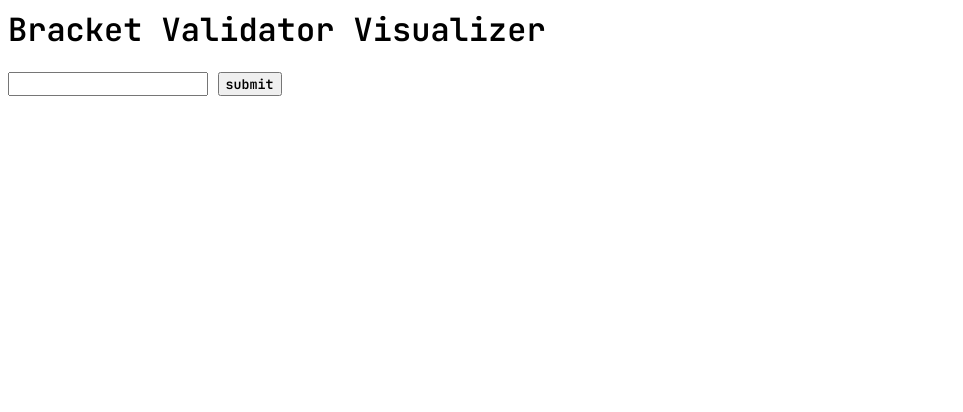
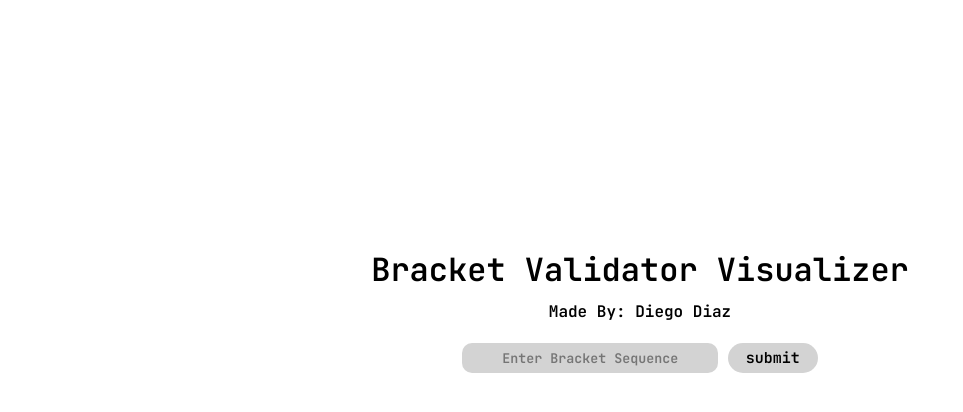
Before and after one commit to towel-cool/Bracket-Validator-Visualizer, a plain HTML site: page index.html in a window 1280 px wide. Shown: the whole page, without its empty margins (0-963 px from the left). Drawn offline with Linux system fonts and the light colour scheme.

Commit message:
Basic Styling

```diff
--- /dev/null
+++ b/algo.css
@@ -0,0 +1,37 @@
+@import url('https://fonts.googleapis.com/css2?family=JetBrains+Mono:wght@600&display=swap');
+
+* {
+    font-family: 'Jetbrains Mono';
+}
+
+#headers {
+    display: flex;
+    justify-content: center;
+    align-items: center;
+    flex-direction: column;
+}
+
+#title {
+    margin-bottom: 10px;
+}
+
+#name {
+    margin-top: 0;
+}
+
+#items {
+    display: flex;
+    flex-direction: column;
+    justify-content: center;
+    align-items: center;
+    background-color: lightgray;
+    margin-top: 7vw;
+
+}
+
+#return {
+    display: flex;
+    justify-content: center;
+    align-items: center;
+    margin-top: 15px;
+}
--- a/algo.js
+++ b/algo.js
@@ -29,7 +29,7 @@ async function validBrackets(sequence) {
                 let char = document.createElement("p");
                 char.setAttribute("id", "char" + j);
                 char.innerHTML = sequence[j];
-                char.style.backgroundColor = "gray";
+                char.style.backgroundColor = "orange";
                 input_div.appendChild(char);
             }
             else {
--- /dev/null
+++ b/index.css
@@ -0,0 +1,67 @@
+@import url('https://fonts.googleapis.com/css2?family=JetBrains+Mono:wght@600&display=swap');
+
+* {
+    font-family: 'Jetbrains Mono';
+}
+
+#headers {
+    display: flex;
+    justify-content: center;
+    align-items: center;
+    flex-direction: column;
+}
+
+#title {
+    margin-top: 30vh;
+    margin-bottom: 10px;
+}
+
+#name {
+    margin-top: 0;
+}
+
+#frm-div {
+    display: flex;
+    justify-content: center;
+    align-items: center;
+}
+
+#frm-text {
+    transition: 0.5s;
+    text-align: center;
+    background-color: lightgray;
+    border: 0;
+    padding: 5px 5px;
+    border-radius: 10px;
+    height: 30px;
+    width: 20vw;
+}
+
+#frm-text:hover {
+    border: none;
+    background-color: darkgray;
+}
+
+#frm-text:focus {
+    border: none;
+    background-color: darkgray;
+}
+
+#frm-btn {
+    transition: 0.5s;
+    background-color: lightgray;
+    font-size: 15;
+    height: 30px;
+    width: 90px;
+    border-radius: 30px;
+    border-width: 0;
+}
+
+#frm-btn:hover {
+    background-color: darkgray;
+    cursor: pointer;
+}
+
+#frm-btn:active {
+    background-color: darkgray;
+}
--- a/index.html
+++ b/index.html
@@ -1,15 +1,16 @@
 <html>
     <head>
-        <link rel="stylesheet" href="style.css">
+        <link rel="stylesheet" href="index.css">
         <title>Bracket Validator Visualizer</title>
     </head>
     <body>
-        <div>
+        <div id="headers">
             <h1 id="title">Bracket Validator Visualizer</h1>
+            <h4 id="name">Made By: Diego Diaz</h4>
         </div>
-        <div>
+        <div id="frm-div">
             <form id="form" action="algo.html" method="GET">
-                <input id="frm-text" type="text" name="sequence" required>
+                <input id="frm-text" type="text" name="sequence" placeholder="Enter Bracket Sequence" required>
                 <input id="frm-btn" type="submit" value="submit">
             </form>
         </div>
--- a/style.css
+++ /dev/null
@@ -1,5 +0,0 @@
-@import url('https://fonts.googleapis.com/css2?family=JetBrains+Mono:wght@600&display=swap');
-
-* {
-    font-family: 'Jetbrains Mono';
-}
```
Also changed, not shown: algo.html (+7 -3 lines).
